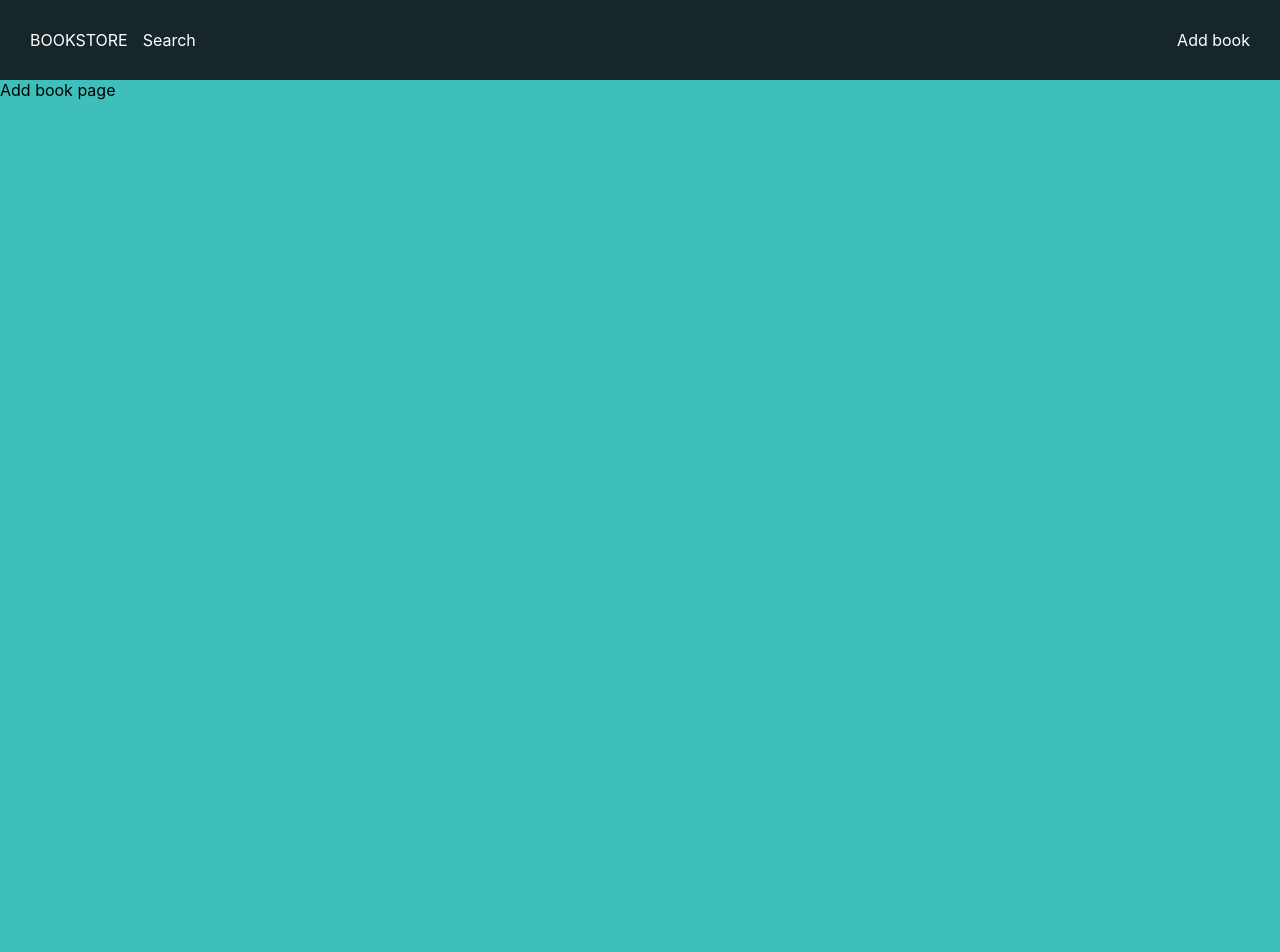
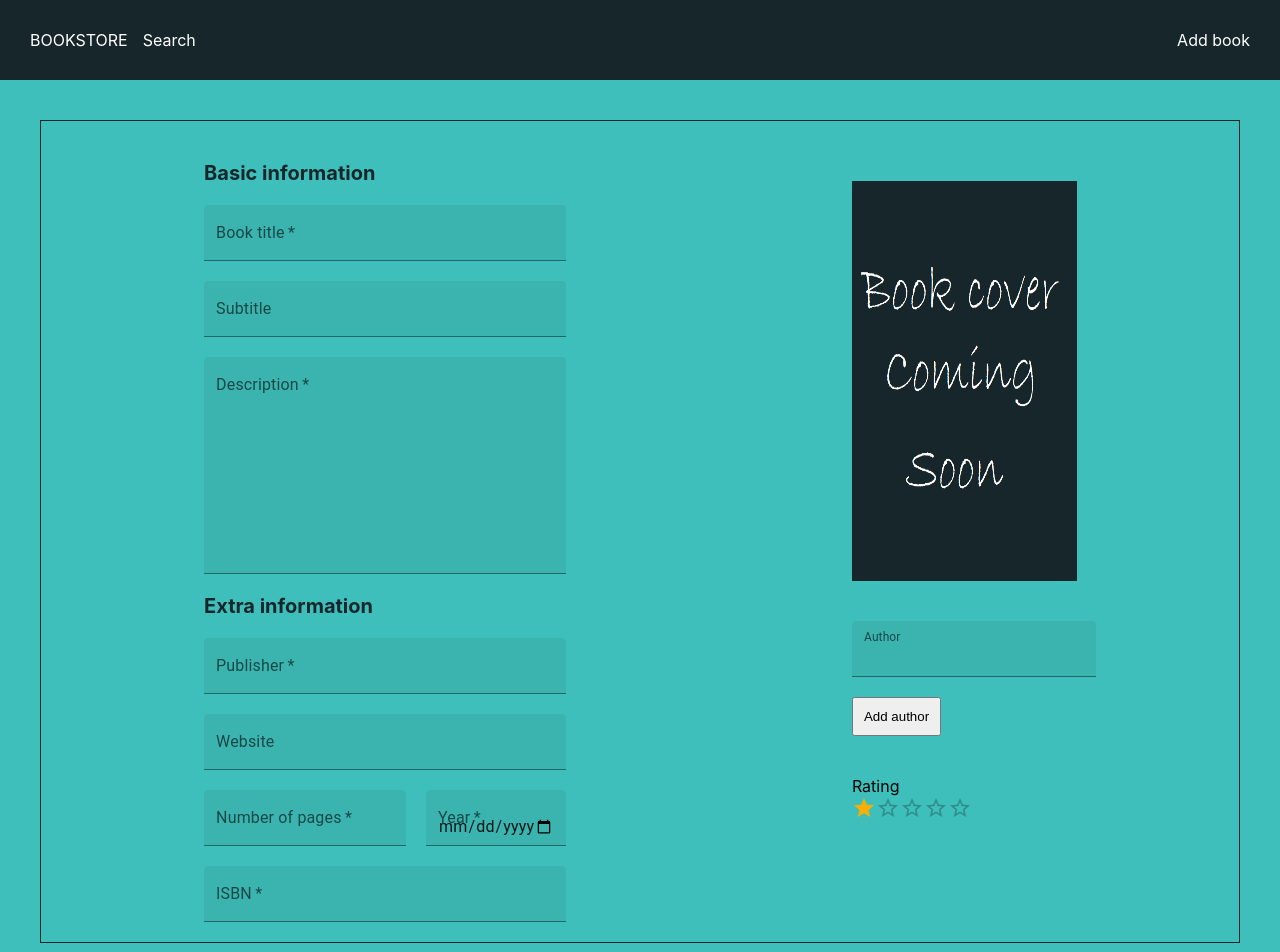
Before and after one commit to LambrosKolovos/bookstore, a React (Create React App) app: page /add in a window 1280 px wide. Shown: the top 952 px of the page. Before the commit the page ends 800 px from the top, so only its background shows below. Built offline with nearby package versions, Linux system fonts and the light colour scheme.

Commit message:
Add book functionality

```diff
--- a/package.json
+++ b/package.json
@@ -12,9 +12,12 @@
     "@testing-library/user-event": "^13.5.0",
     "react": "^18.2.0",
     "react-dom": "^18.2.0",
+    "react-icons": "^4.4.0",
     "react-redux": "^8.0.2",
     "react-router-dom": "^6.3.0",
     "react-scripts": "5.0.1",
+    "react-toast-notifications": "^2.5.1",
+    "react-toastify": "^9.0.8",
     "redux": "^4.2.0",
     "web-vitals": "^2.1.4"
   },
--- /dev/null
+++ b/src/components/BookForm/AuthorField.js
@@ -0,0 +1,27 @@
+import { Icon } from "@mui/material";
+import React from "react";
+import TextField from "@mui/material/TextField";
+
+import { RiDeleteBack2Fill } from "react-icons/ri";
+
+function AuthorField({
+  text,
+  showRemove,
+  authorChangeValue,
+  removeAuthorField,
+}) {
+  return (
+    <div style={{ marginBottom: "10px" }}>
+      <TextField
+        onChange={authorChangeValue}
+        variant="filled"
+        label="Author"
+        placeholder="Author"
+        value={text}
+      />
+      {showRemove && <RiDeleteBack2Fill onClick={removeAuthorField} />}
+    </div>
+  );
+}
+
+export default AuthorField;
--- /dev/null
+++ b/src/components/BookForm/BookForm.js
@@ -0,0 +1,264 @@
+import React, { useState } from "react";
+import TextField from "@mui/material/TextField";
+import placeholder from "../../assets/placeholder.png";
+import { Rating } from "@mui/material";
+
+import "./_bookform.scss";
+import AuthorField from "./AuthorField";
+import { useDispatch } from "react-redux";
+import { insertBook } from "../../redux/bookSlice";
+
+import { useNavigate } from "react-router-dom";
+
+function BookForm() {
+  const [bookToAdd, setBookToAdd] = useState({
+    isbn: "",
+    title: "",
+    subtitle: "",
+    author: [""],
+    published: "",
+    publisher: "",
+    pages: 0,
+    description: "",
+    website: "",
+    image: placeholder,
+    rating: 1,
+  });
+  const [error, setError] = useState({});
+
+  const dispatch = useDispatch();
+  const navigate = useNavigate();
+
+  const handleSubmit = (e) => {
+    e.preventDefault();
+
+    setBookToAdd((currentBook) => ({
+      ...currentBook,
+      author: bookToAdd.author.filter((name) => name !== " "),
+    }));
+
+    if (formIsValid()) {
+      dispatch(insertBook(bookToAdd));
+
+      navigate("../search", {
+        state: {
+          bookAdded: true,
+        },
+      });
+    }
+  };
+
+  const handleChange = (e) => {
+    const { name, value } = e.target;
+    setBookToAdd((currentBook) => ({
+      ...currentBook,
+      [name]: value,
+    }));
+  };
+
+  const handleAuthorChange = (e, idx) => {
+    const tempArr = bookToAdd.author;
+    tempArr[idx] = e.target.value;
+    setBookToAdd((currentBook) => ({
+      ...currentBook,
+      author: tempArr,
+    }));
+  };
+
+  const addAuthorField = (e) => {
+    e.preventDefault();
+
+    setBookToAdd((currentBook) => ({
+      ...currentBook,
+      author: [...bookToAdd.author, ""],
+    }));
+  };
+
+  const removeAuthorField = (idx) => {
+    const tempAuthors = [...bookToAdd.author];
+    tempAuthors.splice(idx, 1);
+    setBookToAdd((currentBook) => ({
+      ...currentBook,
+      author: tempAuthors,
+    }));
+  };
+
+  const formIsValid = () => {
+    let tempError = {};
+    if (bookToAdd.title.length < 10 || bookToAdd.title.length > 120) {
+      tempError.title = "Title should be 10-120 characters long!";
+    }
+
+    if (bookToAdd.description.length > 512) {
+      tempError.description = "Description can be 512 characters long!";
+    }
+
+    if (
+      bookToAdd.description.charAt(0) !==
+      bookToAdd.description.charAt(0).toUpperCase()
+    ) {
+      tempError.description = "Description must start with uppercase letter!";
+    }
+
+    if (bookToAdd.publisher.length < 5 || bookToAdd.length > 60) {
+      tempError.publisher = "Publisher name should be 5-60 characters long!";
+    }
+
+    if (bookToAdd.pages > 999 || bookToAdd.pages < 0) {
+      tempError.pages = "Pages value can be 0-999!";
+    }
+
+    if (isNaN(bookToAdd.isbn)) {
+      tempError.isbn = "Please provide a valid number!";
+    }
+
+    if (bookToAdd.isbn.length > 10) {
+      tempError.isbn = "ISBN can be 10 number max!";
+    }
+
+    setError(tempError);
+    return Object.keys(tempError).length === 0;
+  };
+
+  return (
+    <form onSubmit={handleSubmit}>
+      <div className="bookform__container">
+        <div className="bookform__leftcol">
+          <div className="bookform__sectionheader">Basic information</div>
+          <TextField
+            required
+            variant="filled"
+            label="Book title"
+            placeholder="Book title"
+            name="title"
+            onChange={handleChange}
+          />
+          {error.title && <p className="bookform__error">{error.title}</p>}
+          <TextField
+            variant="filled"
+            label="Subtitle"
+            placeholder="Book subtitle"
+            name="subtitle"
+            onChange={handleChange}
+          />
+          <TextField
+            required
+            multiline
+            rows={8}
+            variant="filled"
+            label="Description"
+            placeholder="Description"
+            name="description"
+            onChange={handleChange}
+          />
+          {error.description && (
+            <p className="bookform__error">{error.description}</p>
+          )}
+          <div className="bookform__sectionheader">Extra information</div>
+          <TextField
+            required
+            variant="filled"
+            label="Publisher"
+            placeholder="Publisher name"
+            onChange={handleChange}
+            name="publisher"
+          />
+          {error.publisher && (
+            <p className="bookform__error">{error.publisher}</p>
+          )}
+          <TextField
+            variant="filled"
+            label="Website"
+            placeholder="Website"
+            onChange={handleChange}
+            name="website"
+          />
+          <div style={{ display: "flex", justifyContent: "space-between" }}>
+            <div>
+              <TextField
+                required
+                variant="filled"
+                label="Number of pages"
+                type="number"
+                placeholder="Pages"
+                onChange={handleChange}
+                name="pages"
+              />
+              {error.description && (
+                <p className="bookform__error">{error.pages}</p>
+              )}
+            </div>
+            <TextField
+              required
+              variant="filled"
+              label="Year"
+              type="date"
+              onChange={handleChange}
+              name="published"
+            />
+          </div>
+          <TextField
+            required
+            variant="filled"
+            label="ISBN"
+            placeholder="ISBN"
+            onChange={handleChange}
+            name="isbn"
+          />
+          {error.isbn && <p className="bookform__error">{error.isbn}</p>}
+        </div>
+        <div className="bookform__rightcol">
+          <img
+            src={placeholder}
+            alt="book-cover"
+            height="400px"
+            width="225px"
+          />
+          <AuthorField
+            text={bookToAdd.author[0] !== "" ? bookToAdd.author[0] : " "}
+            showRemove={false}
+            authorChangeValue={(e) => handleAuthorChange(e, 0)}
+            removeAuthorField={() => removeAuthorField(0)}
+          />
+
+          {bookToAdd.author.map((item, index) => {
+            return (
+              index >= 1 && (
+                <AuthorField
+                  text={
+                    bookToAdd.author[index] !== ""
+                      ? bookToAdd.author[index]
+                      : " "
+                  }
+                  showRemove={true}
+                  authorChangeValue={(e) => handleAuthorChange(e, index)}
+                  removeAuthorField={() => removeAuthorField(index)}
+                />
+              )
+            );
+          })}
+
+          {bookToAdd.author.length <= 2 && (
+            <button onClick={addAuthorField}>Add author</button>
+          )}
+          <label>Rating</label>
+          <Rating
+            name="half-rating"
+            defaultValue={2.5}
+            precision={0.5}
+            value={bookToAdd.rating}
+            onChange={(event, newVal) => {
+              setBookToAdd((currentBook) => ({
+                ...currentBook,
+                rating: newVal,
+              }));
+            }}
+          />
+        </div>
+      </div>
+      <input type="submit" />
+    </form>
+  );
+}
+
+export default BookForm;
--- /dev/null
+++ b/src/components/BookForm/_bookform.scss
@@ -0,0 +1,64 @@
+@use "../../variables";
+.bookform {
+  &__container {
+    display: flex;
+    border: 1px solid variables.$text-dark-color;
+    margin: 40px;
+    padding-top: 20px;
+    padding-bottom: 20px;
+    justify-content: space-around;
+  }
+
+  &__leftcol {
+    display: flex;
+    flex-direction: column;
+    flex: 0.4;
+
+    .MuiTextField-root {
+      margin-top: 20px !important;
+      margin-left: 20px !important;
+    }
+  }
+
+  &__rightcol {
+    display: flex;
+    flex-direction: column;
+    align-items: flex-start;
+
+    img {
+      margin-top: 40px;
+      margin-bottom: 40px;
+    }
+
+    button {
+      padding: 10px;
+      margin-top: 10px;
+      margin-bottom: 40px;
+    }
+  }
+
+  &__sectionheader {
+    margin-top: 20px;
+    margin-left: 20px;
+    font-size: 20px;
+    font-weight: bold;
+    color: variables.$text-dark-color;
+  }
+
+  &__error {
+    color: darkred;
+    margin-top: 5px;
+    margin-left: 20px;
+    font-size: 12px;
+    font-weight: bold;
+
+    &-author {
+      margin-left: unset;
+      color: darkred;
+      margin-top: 5px;
+      margin-left: 20px;
+      font-size: 12px;
+      font-weight: bold;
+    }
+  }
+}
--- a/src/pages/AddBookPage.js
+++ b/src/pages/AddBookPage.js
@@ -1,11 +1,12 @@
 import React from "react";
+import BookForm from "../components/BookForm/BookForm";
 import Header from "../components/Header/Header";
 
 function AddBookPage() {
   return (
     <div>
       <Header />
-      <div>Add book page</div>
+      <BookForm />
     </div>
   );
 }
--- a/src/pages/BookSearchPage.js
+++ b/src/pages/BookSearchPage.js
@@ -6,7 +6,10 @@ import Header from "../components/Header/Header";
 import TextField from "@mui/material/TextField";
 
 import "./_bookSearchPage.scss";
-import { useNavigate } from "react-router-dom";
+import { useLocation, useNavigate } from "react-router-dom";
+
+import { ToastContainer, toast } from "react-toastify";
+import "react-toastify/dist/ReactToastify.css";
 
 function BookSearchPage() {
   const { booksDB } = useSelector((state) => state.books);
@@ -14,7 +17,23 @@ function BookSearchPage() {
     (state) => state.filters
   );
   const [searchQuery, setSearchQuery] = useState("");
+
   const navigate = useNavigate();
+  const { state } = useLocation();
+  const { bookAdded } = state || false;
+
+  useEffect(() => {
+    if (bookAdded)
+      toast.success("Book successfully added", {
+        position: "top-right",
+        autoClose: 3000,
+        hideProgressBar: false,
+        closeOnClick: true,
+        draggable: true,
+        progress: undefined,
+        theme: "colored",
+      });
+  }, [bookAdded]);
 
   const filteredBooks = useMemo(() => {
     const tempArr = [...booksDB];
@@ -52,6 +71,7 @@ function BookSearchPage() {
 
   return (
     <div>
+      {bookAdded && <ToastContainer />}
       <Header />
       <div className="main__container">
         <TextField
--- a/src/redux/bookSlice.js
+++ b/src/redux/bookSlice.js
@@ -10,12 +10,13 @@ export const bookSlice = createSlice({
   initialState,
   reducers: {
     insertBook: (state, book) => {
-      state.booksDB = [...state.booksDB, book];
+      state.booksDB = [...state.booksDB, book.payload];
+      console.log(state.booksDB);
     },
   },
 });
 
 // Action creators are generated for each case reducer function
-export const { increment } = bookSlice.actions;
+export const { insertBook } = bookSlice.actions;
 
 export default bookSlice.reducer;
```
Also changed, not shown: src/assets/placeholder.png (added), 1 other file (tests, documents, lock files or other folders).
